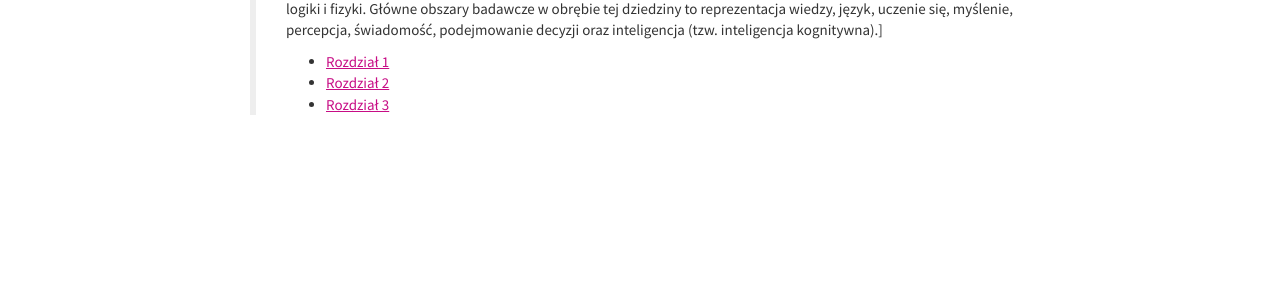
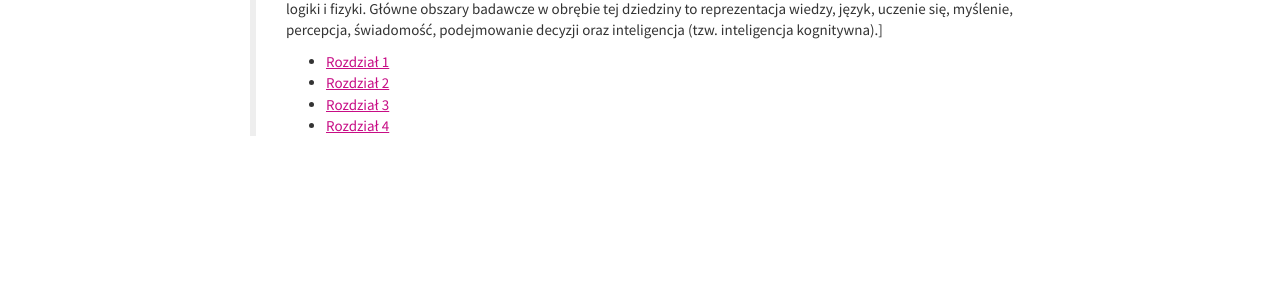
Before and after one commit to esencje/esencje.github.io, a Jekyll site: the page built from notatki-z-ksiazek/why-dont-students-like-school/why-dont-students-like-school.md, in a window 1280 px wide. Shown: the part 377-682 px from the top of the page. Built offline with Jekyll 4.4.1, drawn with Linux system fonts in a browser that asks for light colours.

Commit message:
Update why-dont-students-like-school.md

```diff
--- a/notatki-z-ksiazek/why-dont-students-like-school/why-dont-students-like-school.md
+++ b/notatki-z-ksiazek/why-dont-students-like-school/why-dont-students-like-school.md
@@ -18,4 +18,7 @@
   <li>
     <a href="/notatki-z-ksiazek/why-dont-students-like-school-3/">Rozdział 3</a>
   </li>
+  <li>
+    <a href="/notatki-z-ksiazek/why-dont-students-like-school-4/">Rozdział 4</a>
+  </li>
 </ul>
```
